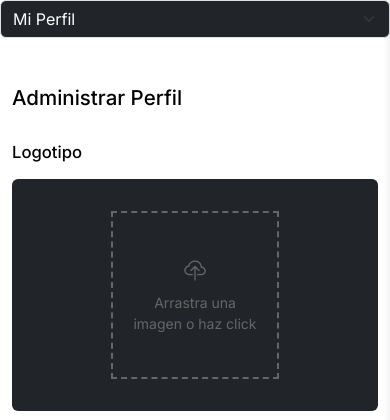
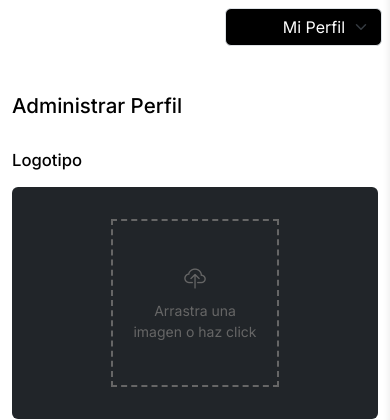
Before and after one commit to karlosavakian/directorio, a Django app: page /admin/ in a window 390 px wide. Shown: the part 97-517 px from the top of the page. Run offline with Django 5.2, Linux system fonts and the light colour scheme; a user stored in the database is signed in; data comes from the database, SQL or seed files in the repository; both versions use the stored data as it was after the commit; data that the repository does not hold is empty; some libraries are stand-ins or nearby versions.

Commit message:
dropdown ux

```diff
--- a/static/css/profile.css
+++ b/static/css/profile.css
@@ -9,6 +9,8 @@
 .profile-tabs {
     min-width: 200px;
     overflow-x: auto;
+    margin:10px;
+
 }
 .profile-tab {
   padding: 0.5rem 1rem;
--- a/templates/clubs/dashboard.html
+++ b/templates/clubs/dashboard.html
@@ -5,8 +5,9 @@
 
 {% block content %}
 <main class="flex-grow-1">
-<div class="d-lg-none mb-3">
-  <select id="mobile-dashboard-tabs" class="profile-tabs-select form-select bg-dark text-white">
+  <div class="d-lg-none ps-2 pe-2 pt-2 d-flex justify-content-end">
+    <select id="mobile-dashboard-tabs"
+            class="profile-tabs-select form-select  w-auto text-end">
       <option value="tab-profile">Mi Perfil</option>
       <option value="tab-gallery">Galería</option>
       <option value="tab-schedule">Horarios</option>
```
Also changed, not shown: db.sqlite3, media/club_photos/istockphoto-904635136-612x612.jpg (deleted). Lines whose indentation alone changed are shown as unchanged.
